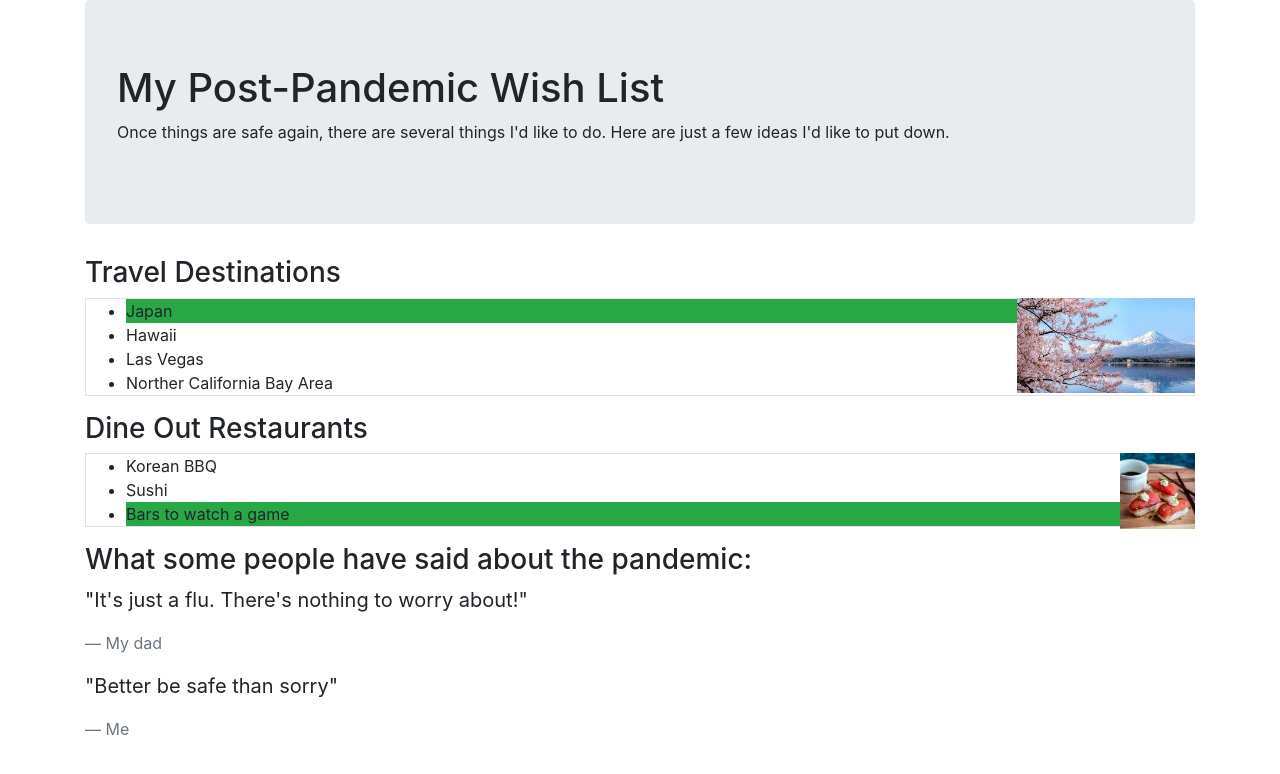
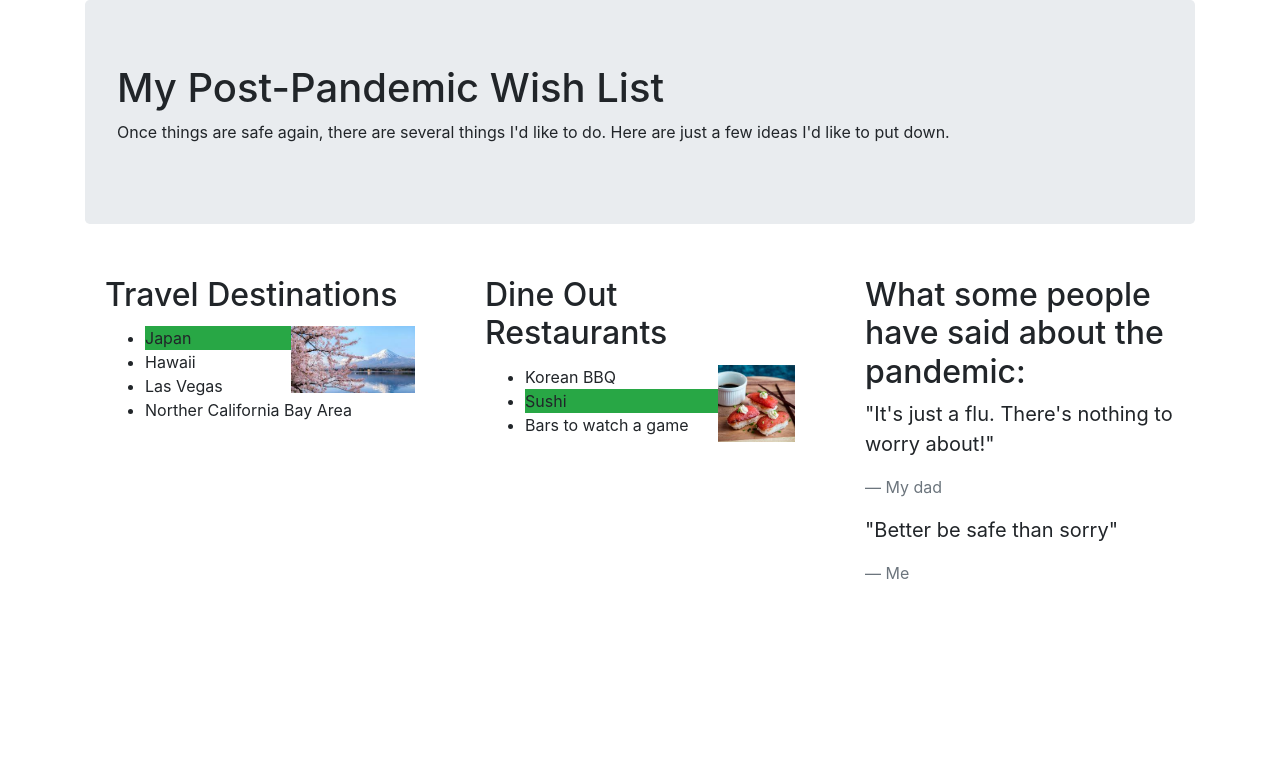
Before and after one commit to giang184/vacation-site, a plain HTML site: page index.html in a window 1280 px wide. Drawn offline with Linux system fonts and the light colour scheme.

Commit message:
add some grid layout to the site

```diff
--- /dev/null
+++ b/css/styles.css
@@ -0,0 +1,8 @@
+.float-right1 {
+  float: right !important;
+  width: 40%;
+}
+.float-right2 {
+  float: right !important;
+  width: 25%;
+}
--- a/index.html
+++ b/index.html
@@ -2,6 +2,7 @@
 <html lang="en-US">
 <head>
   <title>Vacation Site</title>
+  <link href="css/styles.css" rel="stylesheet" type="text/css">
   <link href="css/bootstrap.css" rel="stylesheet" type="text/css">
 </head>
 <body>
@@ -10,25 +11,41 @@
       <h1>My Post-Pandemic Wish List</h1>
       <p>Once things are safe again, there are several things I'd like to do. Here are just a few ideas I'd like to put down.</p>
     </div>
-        <h3>Travel Destinations</h3>
+
+    <div class="row">
+
+      <div class = "col-md-4">
+        <div class="card-body">
+          <h2 class="card-title">Travel Destinations</h2>
+
           <img  class = "float-right1" src="Images/japan.jpg" alt="A photo of Japan.">
-        <ul class="border">
+          <ul class="card-text">
             <li class= "bg-success">Japan</li>
             <li>Hawaii</li>
             <li>Las Vegas</li>
             <li>Norther California Bay Area</li>
           </ul>
+        </div>
+      </div>
+
+      <div class = "col-md-4">
+        <div class="card-body">
+          <h2 class="card-title">Dine Out Restaurants</h2>
+          <img class = "float-right2" src="Images/sushi.jpg" alt="A photo of sushi.">
+          <ul class="card-text">
+            <li>Korean BBQ</li>
+            <li class= "bg-success">Sushi</li>
+            <li >Bars to watch a game</li>
+          </ul>
+        </div>
+      </div>
 
 
-      <h3>Dine Out Restaurants</h3>
-      <img class = "float-right2" src="Images/sushi.jpg" alt="A photo of sushi.">
-      <ul class="border">
-        <li>Korean BBQ</li>
-        <li>Sushi</li>
-        <li class= "bg-success">Bars to watch a game</li>
-      </ul>
 
-      <h3>What some people have said about the pandemic:</h2>
+
+      <div class = "col-md-4">
+        <div class="card-body">
+          <h2 >What some people have said about the pandemic:</h2>
           <blockquote class="blockquote">
             <p>
               "It's just a flu. There's nothing to worry about!"
@@ -43,6 +60,6 @@
           </blockquote>
         </div>
       </div>
-
-
+    </div>
+  </div>
 </body>
```
Also changed, not shown: css/bootstrap.css. Lines whose indentation alone changed are shown as unchanged.
